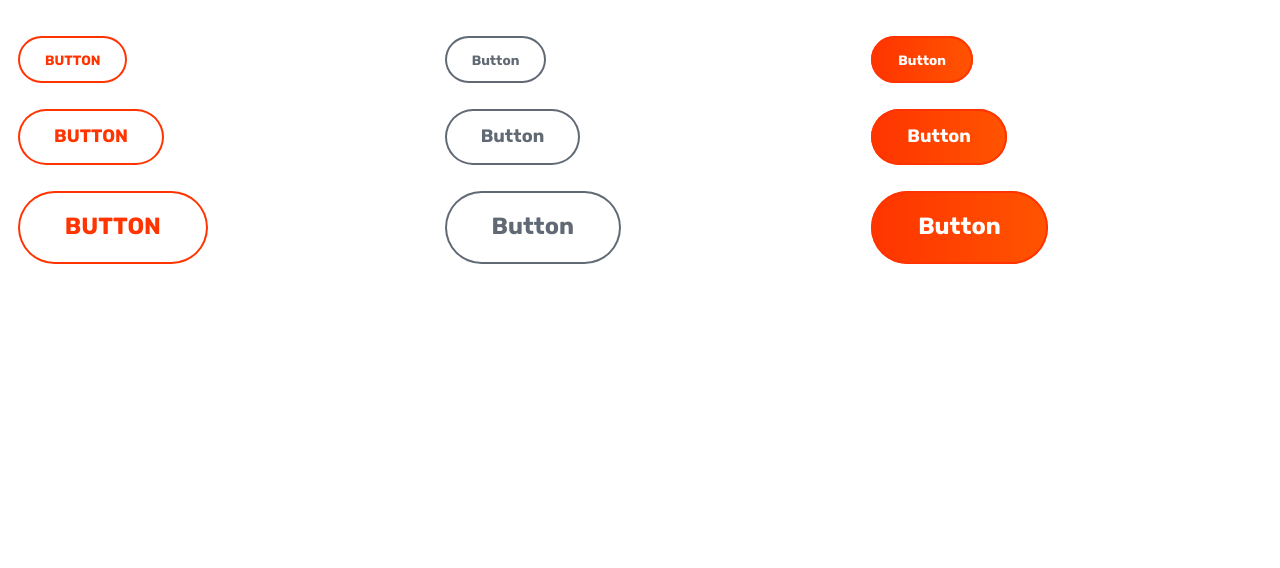
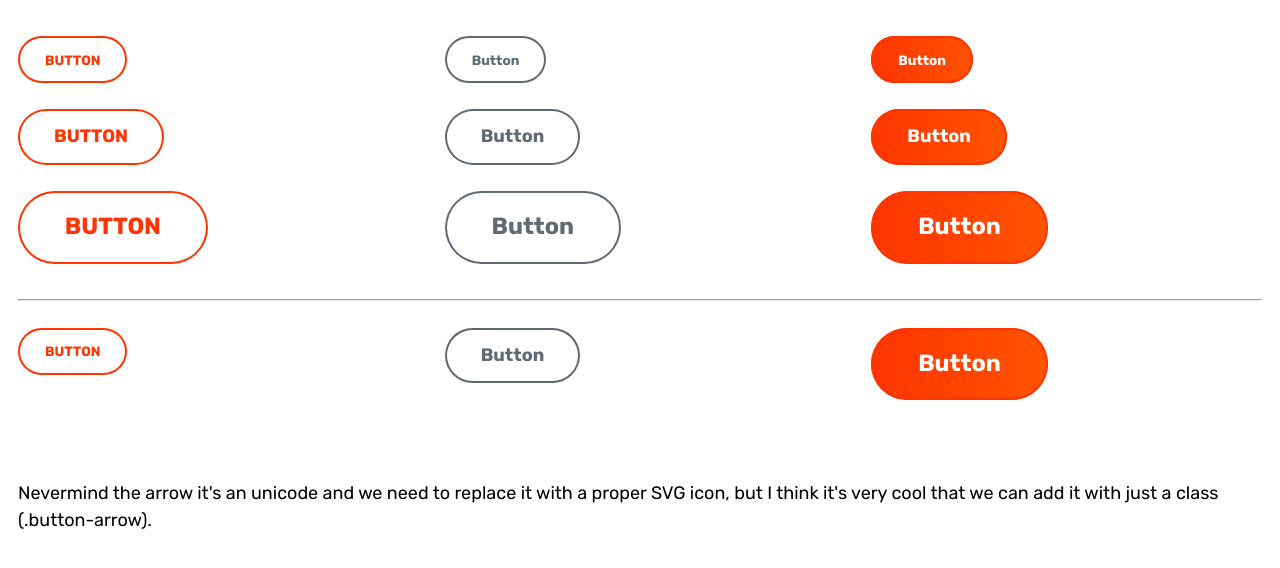
Before and after one commit to encoramx/nscom-design-resources, a website: page examples/buttons.html in a window 1280 px wide. Drawn offline with Linux system fonts and the light colour scheme.

Commit message:
add arrow button prototype

```diff
--- a/examples/buttons.html
+++ b/examples/buttons.html
@@ -35,8 +35,30 @@
         <p><a class="button button-solid lg" href="">Button</a></p>
       </div>
 
+    </div>
+
+    <hr>
+
+    <div class="columns md-3 lg-3 xl-3">
+      <div>
+        <p><a class="button button-arrow sm" href="">BUTTON</a></p>
+      </div>
+
+      <div>
+        <p><a class="button button-gray button-arrow" href="">Button</a></p>
+      </div>
+
+      <div>
+        <p><a class="button button-solid button-arrow lg" href="">Button</a></p>
+      </div>
+
+      <div class="md-span-3">
+        <p>Nevermind the arrow it's an unicode and we need to replace it with a proper SVG icon, but I think it's very
+          cool that we can add it with just a class (.button-arrow).</p>
+      </div>
 
     </div>
+
   </div>
 </body>
 
--- a/styles/buttons.css
+++ b/styles/buttons.css
@@ -61,6 +61,28 @@
   transform: translateY(2px);
 }
 
+/* Arrow button */
+
+.button-arrow:hover {
+  padding: 1em 2.5em 1em 1.5em;
+}
+
+.button-arrow:after {
+  content: "►";
+  position: absolute;
+  top: 50%;
+  right: 1em;
+  opacity: 0;
+  transform: translateY(-50%);
+  transition: .1s ease-in all 0s;
+}
+
+.button-arrow:hover:after {
+  transform: translateY(-50%);
+  opacity: 1;
+  transition: .1s ease-in opacity .2s;
+}
+
 /* Button sizes */
 
 .sm {
```
